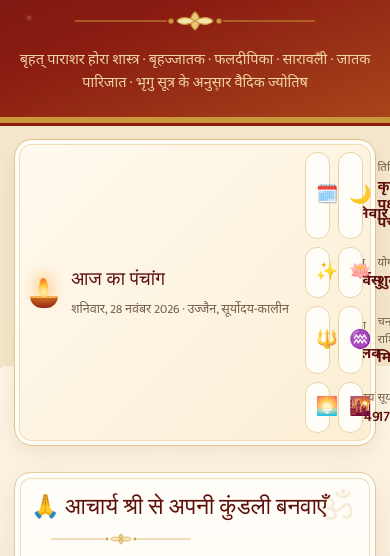
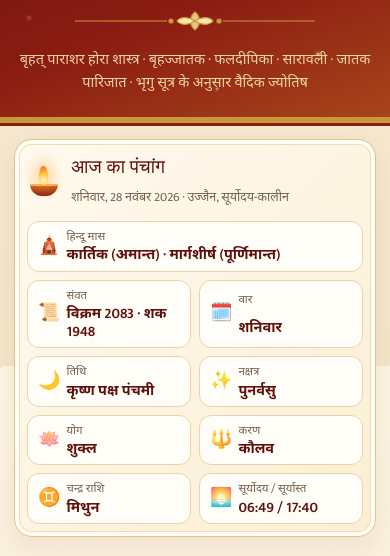
Before and after one commit to hinalbhogayata-create/Ai-videos-, a plain HTML site: page kundli/index.html in a window 390 px wide. Shown: the part 478-1034 px from the top of the page. Drawn offline with Linux system fonts and the light colour scheme; a web font is replaced by a local one.

Commit message:
Panchang strip: fix mobile layout, add Hindu month (amanta/purnimanta, adhika), Vikram & Shaka samvat, correct Moon-sign icon
Co-Authored-By: Claude Opus 5.5 <noreply@anthropic.com>
Claude-Session: https://claude.ai/code/session_01PNwhz7s3GhLdeyeK9Xewbi

```diff
--- a/kundli/css/style.css
+++ b/kundli/css/style.css
@@ -631,3 +631,14 @@ main .card:hover { box-shadow: inset 0 0 0 5px #fffdf7, inset 0 0 0 6px #e8cf9c,
 .tab.svc.active { border-color: var(--gold); box-shadow: 0 0 0 2px var(--gold-2), 0 10px 24px rgba(94, 15, 11, .14); }
 @media (prefers-reduced-motion: reduce) { .brand-hi, .ts-diya i, .chapter-h::after { animation: none !important; } }
 @media print { .today-strip, .scroll-prog { display: none !important; } .brand-hi { -webkit-text-fill-color: #7a1f0c; background: none; } }
+/* आज का पंचांग — ग्रिड लेआउट (मोबाइल पर ऊपर शीर्षक, नीचे खाने) */
+.today-strip { display: grid; grid-template-columns: 210px minmax(0, 1fr); }
+.ts-head { min-width: 0; }
+.ts-items { grid-template-columns: repeat(auto-fill, minmax(150px, 1fr)); }
+.ts-it { min-width: 0; }
+.ts-it.wide { grid-column: span 2; }
+.ts-v { overflow-wrap: anywhere; }
+@media (max-width: 860px) {
+  .today-strip { grid-template-columns: minmax(0, 1fr); gap: 12px; }
+  .ts-items { grid-template-columns: repeat(2, minmax(0, 1fr)); }
+}
--- a/kundli/js/extras.js
+++ b/kundli/js/extras.js
@@ -13,10 +13,41 @@
     const y = now.getUTCFullYear(), m = now.getUTCMonth() + 1, d = now.getUTCDate();
     const sun = A.sunriseSunset(y, m, d, UJJAIN.lat, UJJAIN.lon, UJJAIN.tz);
     const rise = sun ? sun.rise : { h: 6, m: 0 };
+    const riseJd = sun ? sun.riseJd : A.dateToJd(new Date(Date.UTC(y, m - 1, d, 0, 30)));
     const r = J.analyze({ name: "", gender: "M", year: y, month: m, day: d, hour: rise.h, minute: rise.m, lat: UJJAIN.lat, lon: UJJAIN.lon, tzOffsetMin: UJJAIN.tz });
+    const masa = hinduMonth(riseJd, y, m);
     const hm = (t) => `${String(t.h).padStart(2, "0")}:${String(t.m).padStart(2, "0")}`;
-    return { r, sun, date: new Date(Date.UTC(y, m - 1, d)), hm };
+    return { r, sun, date: new Date(Date.UTC(y, m - 1, d)), hm, masa };
   }
+  // ---------- हिन्दू मास (अमान्त / पूर्णिमान्त), अधिक मास, विक्रम व शक संवत ----------
+  const MASA = [["चैत्र", "Chaitra"], ["वैशाख", "Vaishakha"], ["ज्येष्ठ", "Jyeshtha"], ["आषाढ़", "Ashadha"], ["श्रावण", "Shravana"], ["भाद्रपद", "Bhadrapada"], ["आश्विन", "Ashvin"], ["कार्तिक", "Kartika"], ["मार्गशीर्ष", "Margashirsha"], ["पौष", "Pausha"], ["माघ", "Magha"], ["फाल्गुन", "Phalguna"]];
+  const elong = (jd) => { const s = A.siderealPositionsAt(jd); return ((s.Moon - s.Sun) % 360 + 360) % 360; };
+  const sunSign = (jd) => Math.floor(A.siderealPositionsAt(jd).Sun / 30);
+  function newMoon(jd, dir) { // dir -1: पिछली अमावस्या, +1: अगली
+    let a = jd, e0 = elong(jd);
+    // दैनिक कदम से उस दिन तक जाएँ जहाँ elongation 360→0 पार करता है
+    for (let i = 0; i < 32; i++) {
+      const b = a + dir, eb = elong(b);
+      const crossed = dir < 0 ? eb > e0 + 180 || (eb > e0 && e0 < 15) : eb < e0 - 180;
+      if (crossed) { let lo = Math.min(a, b), hi = Math.max(a, b);
+        for (let k = 0; k < 40; k++) { const mid = (lo + hi) / 2; if (elong(mid) > 180) lo = mid; else hi = mid; }
+        return (lo + hi) / 2; }
+      a = b; e0 = eb;
+    }
+    return jd;
+  }
+  function hinduMonth(jd, y, gm) {
+    const prev = newMoon(jd, -1), next = newMoon(jd, 1);
+    const s1 = sunSign(prev + 0.01), s2 = sunSign(next + 0.01);
+    const idx = (s1 + 1) % 12;
+    const adhika = s1 === s2;
+    const krishna = elong(jd) >= 180;
+    const purn = krishna ? (idx + 1) % 12 : idx; // पूर्णिमान्त: कृष्ण पक्ष में अगला मास
+    const vs = y + (gm <= 4 && idx >= 9 ? 56 : 57);
+    return { amanta: idx, purnimanta: purn, adhika, krishna, vs, shaka: vs - 135 };
+  }
+  const SIGN_IC = ["♈", "♉", "♊", "♋", "♌", "♍", "♎", "♏", "♐", "♑", "♒", "♓"];
+
   function renderStrip() {
     let el = document.getElementById("todayStrip");
     if (!el) {
@@ -29,20 +60,24 @@
     }
     let t;
     try { t = todayPanchang(); } catch (e) { el.hidden = true; return; }
-    const { r, sun, date, hm } = t, p = r.panchang;
+    const { r, sun, date, hm, masa } = t, p = r.panchang;
+    const M = (i) => tt(MASA[i][0], MASA[i][1]);
+    const adh = masa.adhika ? tt("अधिक ", "Adhika ") : "";
+    const masaTxt = masa.amanta === masa.purnimanta ? adh + M(masa.amanta) : tt(`${adh}${M(masa.amanta)} (अमान्त) · ${M(masa.purnimanta)} (पूर्णिमान्त)`, `${adh}${M(masa.amanta)} (amanta) · ${M(masa.purnimanta)} (purnimanta)`);
     const ds = date.toLocaleDateString(tt("hi-IN", "en-IN"), { weekday: "long", day: "numeric", month: "long", year: "numeric", timeZone: "UTC" });
     const items = [
+      ["🛕", tt("हिन्दू मास", "Hindu month"), masaTxt, "wide"],
+      ["📜", tt("संवत", "Samvat"), tt(`विक्रम ${masa.vs} · शक ${masa.shaka}`, `Vikram ${masa.vs} · Shaka ${masa.shaka}`)],
       ["🗓️", tt("वार", "Day"), p.vaar],
       ["🌙", tt("तिथि", "Tithi"), p.tithi],
       ["✨", tt("नक्षत्र", "Nakshatra"), r.moonNk.name],
       ["🪷", tt("योग", "Yoga"), p.yoga],
       ["🔱", tt("करण", "Karana"), p.karana],
-      ["♒", tt("चन्द्र राशि", "Moon sign"), J.RASHI[r.planets.Moon.sign]],
-      ["🌅", tt("सूर्योदय", "Sunrise"), sun ? hm(sun.rise) : "—"],
-      ["🌇", tt("सूर्यास्त", "Sunset"), sun ? hm(sun.set) : "—"],
+      [SIGN_IC[r.planets.Moon.sign], tt("चन्द्र राशि", "Moon sign"), J.RASHI[r.planets.Moon.sign]],
+      ["🌅", tt("सूर्योदय / सूर्यास्त", "Sunrise / Sunset"), sun ? `${hm(sun.rise)} / ${hm(sun.set)}` : "—"],
     ];
     el.innerHTML = `<div class="ts-head"><span class="ts-diya" aria-hidden="true"><i></i></span><div><b>${tt("आज का पंचांग", "Today's Panchang")}</b><small>${ds} · ${tt("उज्जैन, सूर्योदय-कालीन", "Ujjain, at sunrise")}</small></div></div>
-      <div class="ts-items">${items.map(([i, k, v], n) => `<div class="ts-it" style="--n:${n}"><span class="ts-ic">${i}</span><span class="ts-k">${k}</span><span class="ts-v">${v}</span></div>`).join("")}</div>`;
+      <div class="ts-items">${items.map(([i, k, v, cls], n) => `<div class="ts-it ${cls || ""}" style="--n:${n}"><span class="ts-ic">${i}</span><span class="ts-k">${k}</span><span class="ts-v">${v}</span></div>`).join("")}</div>`;
   }
 
   // ---------- स्क्रॉल प्रगति ----------
@@ -68,6 +103,7 @@
     setTimeout(() => w.remove(), 650);
   });
 
+  window.__hinduMonth = hinduMonth;
   renderStrip();
   if (window.I18N) window.I18N.onChange(renderStrip);
 })();
```
